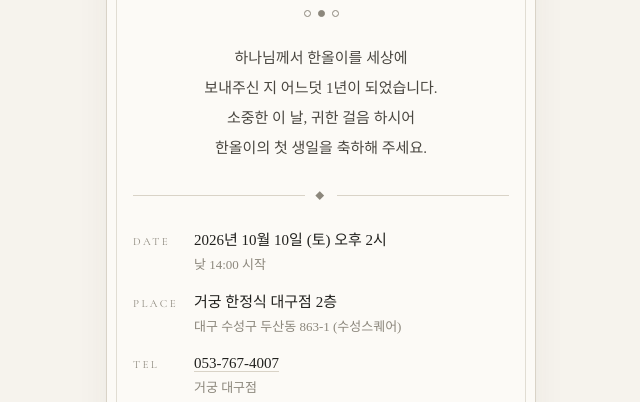
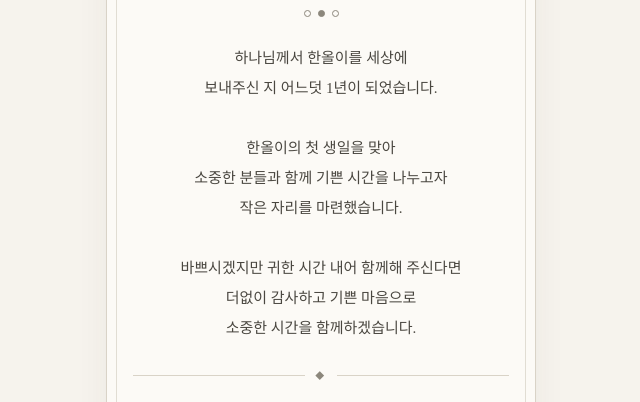
Before and after one commit to minhoSLF/hanohr-dol, a plain HTML site: page hd69db959/index.html in a window 1280 px wide. Shown: the part 719-1121 px from the top of the page, without its empty margins (319-959 px from the left). Drawn offline with nearby package versions, Linux system fonts and the light colour scheme; a web font is replaced by a local one.

Commit message:
문구 수정

```diff
--- a/hd69db959/index.html
+++ b/hd69db959/index.html
@@ -350,9 +350,17 @@
     <p class="message">
       하나님께서 한올이를 세상에<br>
       보내주신 지 어느덧 1년이 되었습니다.<br>
-      소중한 이 날, 귀한 걸음 하시어<br>
-      한올이의 첫 생일을 축하해 주세요.
+      <br>
+      한올이의 첫 생일을 맞아<br>
+      소중한 분들과 함께 기쁜 시간을 나누고자<br>
+      작은 자리를 마련했습니다.<br>
+      <br>
+      바쁘시겠지만 귀한 시간 내어 함께해 주신다면<br>
+      더없이 감사하고 기쁜 마음으로<br>
+      소중한 시간을 함께하겠습니다.
+
     </p>
+
 
     <div class="divider"><span>◆</span></div>
 
```
